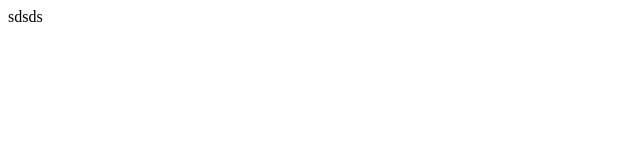
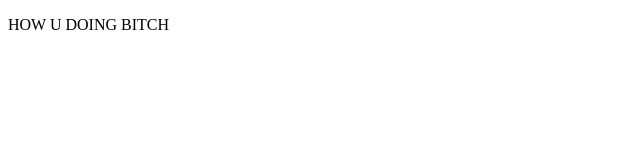
Before and after one commit to boltgolt/nijlgans, a plain HTML site: page website/index.html in a window 1280 px wide. Shown: the whole page, without its empty margins (0-640 px from the left). Drawn offline with Linux system fonts and the light colour scheme.

```diff
--- a/website/index.html
+++ b/website/index.html
@@ -6,6 +6,8 @@
     <link href="css/style.css" rel="stylesheet">
 </head>
 <body>
-    sdsds
+    <p>
+        HOW U DOING BITCH
+    </p>
 </body>
 </html>
```
Also changed, not shown: 1 other file.
